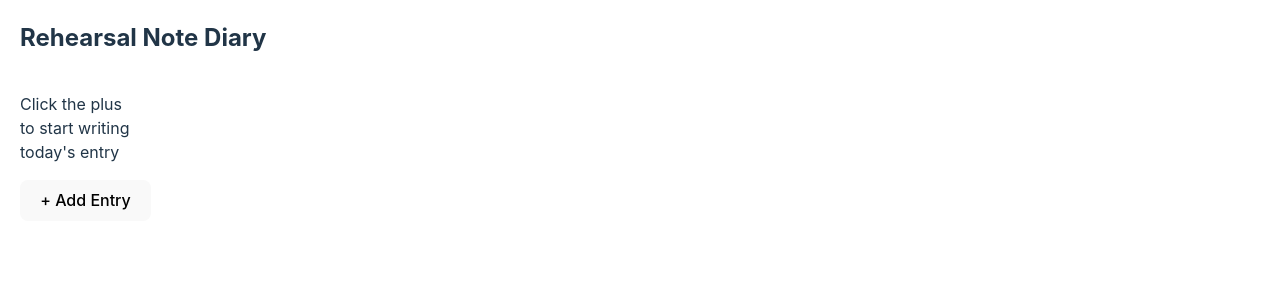
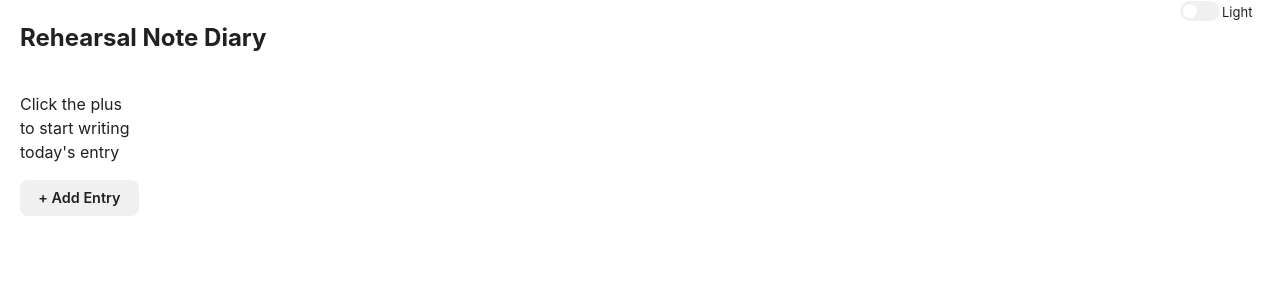
Before and after one commit to boblete/rehearsal-notebook, a React (Vite) app: page / in a window 1280 px wide. Shown: the top 300 px of the page. Built offline with nearby package versions, Linux system fonts and the light colour scheme.

Commit message:
adding theme

```diff
--- a/src/App.css
+++ b/src/App.css
@@ -4,23 +4,54 @@
 
   text-align: left;
 }
+/* Base styles for dark mode */
+:root {
+  --text-color: #f0f0f0;
+  --background-color: #121212;
+  --paper-color: #2a2a2a;
+  --border-color: #555;
+  --shadow-color: rgba(255, 255, 255, 0.1);
+  --button-background-color: #ffcc00;
+  --button-hover-background-color: #ffdd55;
+  --modal-background-color: #121212;
+  --modal-overlay-color: rgba(0, 0, 0, 0.5);
 
+  color: var(--text-color);
+  background-color: var(--background-color);
+}
 
+/* Styles for light mode */
+.light-mode {
+  --text-color: #000;
+  --background-color: #f8f4e8;
+  --paper-color: #fefdf9;
+  --border-color: #e6e0d5;
+  --shadow-color: rgba(0, 0, 0, 0.1);
+  --button-background-color: #ffcc00;
+  --button-hover-background-color: #ffdd55;
+  --modal-background-color: #f0f0f0;
+  --modal-overlay-color: rgba(0, 0, 0, 0.5);
+
+  color: var(--text-color);
+  background-color: var(--background-color);
+}
 
 .card {
   padding: 3em;
 }
 
 .notebook-entry-container {
-  background-color: #3e3e3a; /* Paper-like background */
-  border: 1px solid #ccc; /* Subtle border */
+  /*background-color: #3e3e3a;  Paper-like background */
+  /*border: 1px solid #ccc;  Subtle border */
   box-shadow: 0 2px 4px rgba(0, 0, 0, 0.1); /* Subtle shadow */
   margin-bottom: 10px;
   padding: 10px;
+  background-color: var(--paper-color);
   border-radius: 5px;
   min-width:40%;
 }
-.help-button{
+
+.help-button {
   padding: 4px;
   border-radius: 30px;
   min-width: 30px;
@@ -30,18 +61,20 @@
 .read-the-docs {
   color: #888;
 }
-/* Add the following CSS rules */
 
 .app-container {
   display: flex;
   flex-direction: row-reverse; /* Reverse the direction to put dates on the right */
   justify-content: space-between;
   width: 100%;
-}.top-bar{
+}
+
+.top-bar {
   display: block;
-  width:100%;
+  width: 100%;
 }
-.entry-area{
+
+.entry-area {
   width: 70%;
   min-width: 250px;
 }
@@ -74,7 +107,9 @@
   border: 1px solid #d3d3d3; /* Lighter gray border */
   padding: 10px; /* Optional: Add padding to create some space around the form */
   flex-grow: 1;
+  border-color: var(--border-color);
 }
+
 
 /* Styling for form labels and inputs */
 .form-group {
@@ -87,6 +122,7 @@
 .form-group label {
   text-align: left;
   width: 30%; /* Adjust the width as needed */
+  color: var(--text-color);
   padding-right: 10px; /* Add some spacing between label and input */
 }
 .form-group .input {
@@ -98,8 +134,9 @@
   flex-grow: 1; /* Allow the textarea to take up available space */
   min-height: 100px; /* Optional: Set a minimum height for the textareas */
   resize: vertical; /* Optional: Allow the user to resize the textarea vertically */
+  background-color: var(--paper-color);
 }
-.feedback-container{
+.feedback-container {
   display: flex;
   width: 100%;
   gap: 10px; /* Space between the boxes */
@@ -109,12 +146,13 @@
   flex: 1; /* Each box takes up equal space */
   border: 1px solid #ccc; /* Nice border */
   padding: 10px;
-  box-sizing: border-box; /* Include padding in width */
-
+  box-sizing: border-box; /* Include padding in width */border-color: var(--border-color);
+  background-color: var(--paper-color);
 
 }
 
 /* Add diary button styles */
+
 .add-diary-entry-button {
   background-color: #ffcc00; /* Bright yellow background */
   color: black; /* Black text color */
@@ -130,13 +168,13 @@
   justify-content: center;
 }
 
-
-
-
 .add-diary-entry-button:hover {
   background-color: #ffdd55; /* Slightly lighter yellow on hover */
   transform: scale(1.05); /* Slight scale up on hover */
 }
+
+.add-diary-entry-button,
+
 .modal {
   position: fixed;
   top: 50%;
@@ -146,6 +184,7 @@
   padding: 20px;
   border-radius: 8px;
   box-shadow: 0 4px 8px rgba(0, 0, 0, 0.2);
+  background-color: var(--modal-background-color);
   z-index: 1050; /* Higher z-index to ensure it's on top */
 }
 
@@ -161,14 +200,15 @@
   left: 0;
   width: 100vw;
   height: 100vh;
-  background-color: rgba(0, 0, 0, 0.5);
+  background-color: var(--modal-overlay-color);
   z-index: 1040;
 }
+
 .modal {
   width: 70%;
-    font-size: 0.9em;max-height: 90vh;
+  font-size: 0.9em;
+  max-height: 90vh;
 }
-
   /* Mobile media queries */
   @media (max-width: 768px) {
     .app-container {
@@ -204,13 +244,78 @@
   }
 
     .diary-form {
-        width:100%;
+      width: 100%;
     }
     .form-group{
       flex-direction: column;
       width: 100%;
     }
     .form-group label {
-      width:100%;
+      width: 100%;
   }
   }
+
+.theme-toggle-container {
+  position: fixed;
+  right:0px;
+  top:1px;
+  display: inline-block;
+  width: 100px; /* Adjust width */
+  height: 20px; /* Adjust height */
+
+
+}
+.theme-toggle-container label{padding:0;}
+.dark-light-label{
+  margin: 2px;
+  padding: none;
+  display: inline-block;
+  font-size: small;
+  position: fixed;
+  width: fit-content;
+
+}
+/* Hide the default checkbox */
+.theme-toggle-container input[type="checkbox"] {
+    position: absolute;
+    opacity: 0;
+    width: 0;
+    height: 0;
+  }
+
+  /* Style the span that acts as the slider */
+  .theme-toggle-container span {
+    position: relative;
+    display: inline-block;
+    cursor: pointer;
+    background-color: var(--secondary-color); /* Off state color */
+    border-radius: 30px;
+    width: 40px;
+    height: 20px;
+    transition: background-color 0.4s;
+  }
+
+  /* Style the circle inside the span */
+  .theme-toggle-container span:after {
+    position: absolute;
+    content: "";
+    left: 3px;
+    top: 3px;
+    height: 14px;
+    width: 14px;
+    border-radius: 50%;
+    background-color: #ffffff; /* Circle color */
+    transition: transform 0.4s;
+  }
+  .theme-toggle-container input:checked + span:after {
+    background-color: #000000; /* Circle color */
+  }
+  /* Change the background color when the checkbox is checked */
+  .theme-toggle-container input:checked + span {
+    background-color: var(--primary-color); /* On state color */
+  }
+
+  /* Move the circle to the right when checked */
+  .theme-toggle-container input:checked + span:after {
+    transform: translateX(20px);
+  }
--- a/src/App.jsx
+++ b/src/App.jsx
@@ -5,13 +5,49 @@ import NotebookEntry from './NotebookEntry';
 
 
 function App() {
+  // Theme State and Logic
+  const [isDarkMode, setIsDarkMode] = useState(() => {
+    const savedTheme = localStorage.getItem('theme');
+    if (savedTheme) {
+      return savedTheme === 'dark';
+    }
+    return window.matchMedia('(prefers-color-scheme: dark)').matches; // Default to system preference
+  });
+
+  useEffect(() => {
+    const root = document.documentElement;
+    if (isDarkMode) {
+      root.classList.add('dark-mode');
+      root.classList.remove('light-mode');
+      localStorage.setItem('theme', 'dark');
+    } else {
+      root.classList.add('light-mode');
+      root.classList.remove('dark-mode');
+      localStorage.setItem('theme', 'light');
+    }
+  }, [isDarkMode]);
+
+  useEffect(() => {
+    const mediaQuery = window.matchMedia('(prefers-color-scheme: dark)');
+    const handleChange = (event) => {
+      const savedTheme = localStorage.getItem('theme');
+      // Only change if the user hasn't set a preference
+      if (!savedTheme) {
+        setIsDarkMode(event.matches);
+      }
+    };
+    mediaQuery.addEventListener('change', handleChange);
+    // Ensure the correct class is added initially
+    handleChange(mediaQuery);
+    return () => mediaQuery.removeEventListener('change', handleChange);
+  }, []);
+
   //localStorage.clear();
   const [entries, setEntries] = useState(() => {
     const savedEntries = localStorage.getItem('entries');
     return savedEntries ? JSON.parse(savedEntries) : [];
   });
   const [selectedDate, setSelectedDate] = useState(null);
-  const [newEntry, setNewEntry] = useState('');
   const [showForm, setShowForm] = useState(false);
   const [showDeleteModal, setShowDeleteModal] = useState(false);
 
@@ -74,8 +110,6 @@ function App() {
       console.log("New Entry Object:", newEntryObject);
       setEntries([...entries, newEntryObject]);
     }
-      setNewEntry("");
-
 
 
       setShowForm(false);
@@ -117,8 +151,21 @@ function App() {
   };
 
   return (
-    <> <div className='top-bar'>
-    <h2>Rehearsal Note Diary</h2>
+    <>
+    <div className='top-bar'>
+      <h2>Rehearsal Note Diary</h2>
+      <div className="theme-toggle-container">
+          <label className="theme-toggle" htmlFor="theme-toggle-input">
+          <input
+            type="checkbox"
+            id="theme-toggle-input"
+            checked={isDarkMode}
+            onChange={() => setIsDarkMode(!isDarkMode)} />
+            <span id="theme-toggle-slider" />
+            <div className='dark-light-label'>{isDarkMode?'Dark':'Light'}</div>
+          </label>
+
+      </div>
     </div>
       <div className="app-container">
 
--- a/src/DiaryFormInputs.jsx
+++ b/src/DiaryFormInputs.jsx
@@ -187,7 +187,7 @@ const DiaryFormInputs = ({ formData, setFormData }) => {
                     overlayClassName="modal-overlay"
                 >
                     <h2>Overview Instructions</h2>
-                    <p>Briefly summarize the events of the rehearsal.</p>
+                    <p>Briefly summarise the events of the rehearsal.</p>
                     <p>Note how the director managed the rehearsal and whatever difficulties/successes occurred.</p>
 
                     <p>Verbalize one main “take-away” lesson from the rehearsal.</p>
--- a/src/index.css
+++ b/src/index.css
@@ -4,22 +4,54 @@
   font-weight: 400;
 
   color-scheme: light dark;
-  color: rgba(255, 255, 255, 0.87);
-  background-color: #242424;
 
   font-synthesis: none;
   text-rendering: optimizeLegibility;
   -webkit-font-smoothing: antialiased;
   -moz-osx-font-smoothing: grayscale;
+
+
+}
+
+/* Dark Mode Colors */
+:root.dark-mode {
+  --background-color: #121212; /* Dark background */
+  --text-color: #e0e0e0; /* Light text */
+  --primary-color: #bb86fc; /* Purple */
+  --primary-color-hover: #9b64d9; /* Darker purple */
+  --secondary-color: #303030; /* Dark gray */
+  --secondary-color-hover: #404040; /* Lighter dark gray */
+  --tertiary-color: #242424; /* Even darker gray */
+
+  color: var(--text-color); /* Text color */
+  background-color: var(--background-color); /* Background color */
+}
+
+/* Light Mode Colors */
+:root.light-mode {
+  --background-color: #ffffff; /* White background */
+  --text-color: #212121; /* Dark text */
+  --primary-color: #3f51b5; /* Blue */
+  --primary-color-hover: #283593; /* Darker blue */
+  --secondary-color: #f0f0f0; /* Light gray */
+  --secondary-color-hover: #e0e0e0; /* Darker light gray */
+  --tertiary-color: #f9f9f9; /* Even lighter gray */
+
+  color: var(--text-color); /* Text color */
+  background-color: var(--background-color); /* Background color */
 }
 
 a {
-  font-weight: 500;
-  color: #646cff;
+  font-weight: 600;
+  color: var(--primary-color); /* Primary color for links */
   text-decoration: inherit;
 }
 a:hover {
-  color: #535bf2;
+  color: var(--primary-color-hover);
+}
+
+a.tertiary-color {
+  color: var(--tertiary-color)
 }
 
 body {
@@ -38,30 +70,20 @@ button {
   border-radius: 8px;
   border: 1px solid transparent;
   padding: 0.6em 1.2em;
-  font-size: 1em;
-  font-weight: 500;
+  font-size: 0.9em;
+  font-weight: 600;
   font-family: inherit;
-  background-color: #1a1a1a;
+  color: var(--text-color);
+  background-color: var(--secondary-color);
+  color: var(--text-color);
   cursor: pointer;
   transition: border-color 0.25s;
 }
 button:hover {
-  border-color: #646cff;
+  border-color: var(--primary-color);
+  background-color: var(--secondary-color-hover);
 }
 button:focus,
 button:focus-visible {
   outline: 4px auto -webkit-focus-ring-color;
 }
-
-@media (prefers-color-scheme: light) {
-  :root {
-    color: #213547;
-    background-color: #ffffff;
-  }
-  a:hover {
-    color: #747bff;
-  }
-  button {
-    background-color: #f9f9f9;
-  }
-}
```
Lines whose indentation alone changed are shown as unchanged.
